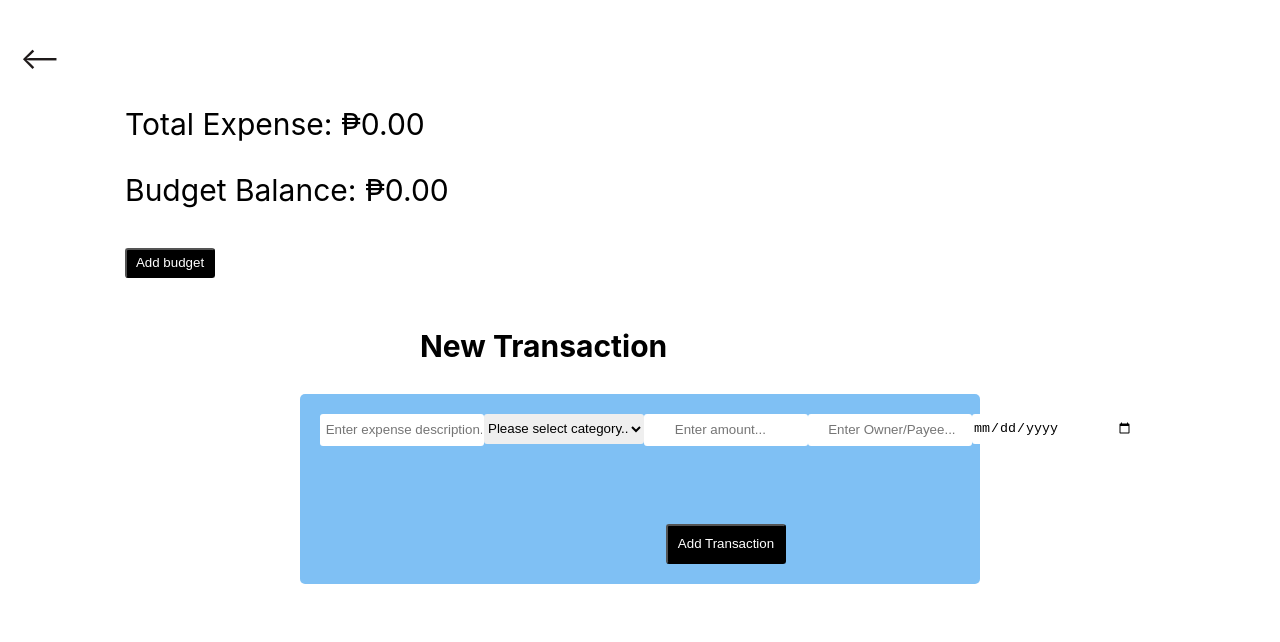
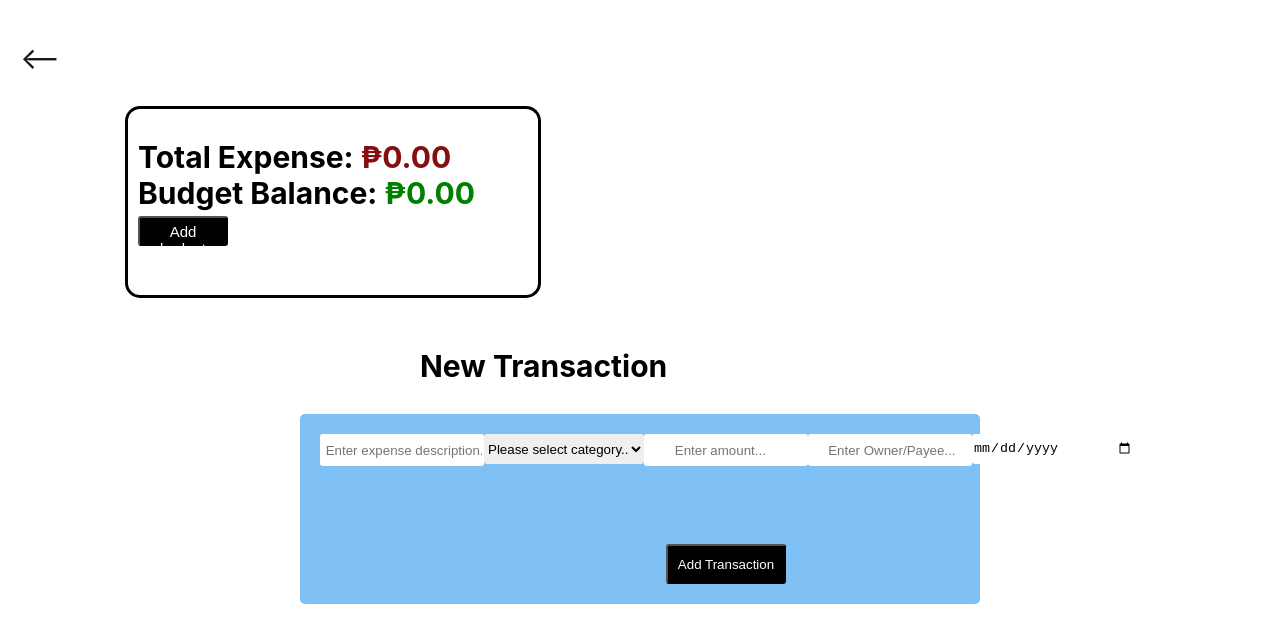
Before and after one commit to elainesanluis/bank-and-budget-app, a React (Create React App) app: page /new-transactions in a window 1280 px wide. Shown: the top 642 px of the page. Built offline with nearby package versions, Linux system fonts and the light colour scheme.

Commit message:
updated UI of header page and accountbalance page

```diff
--- a/src/App.css
+++ b/src/App.css
@@ -82,3 +82,66 @@ body {
 .budget-app-calculator:hover {
   color: rgb(179, 59, 59);
 }
+
+.total-expense-div, .accountBalance {
+  border: 1px solid black;
+  border-left: 3px solid black;
+  border-right: 3px solid black;
+}
+
+.total-expense-div {
+  border-bottom: none;
+  padding-bottom: 0;
+  margin-bottom: 0;
+  padding-left: 10px;
+  width: 400px;
+  border-top-right-radius: 15px;
+  border-top-left-radius: 15px;
+  font-weight: 700;
+  border-top: 3px solid black;
+}
+
+.accountBalance {
+  font-weight: 700;
+  padding-top: 0;
+  padding-left: 10px;
+  margin-top: 0px;
+  border-top: none;
+  width: 400px;
+  height: 120px;
+  border-bottom-left-radius: 15px;
+  border-bottom-right-radius: 15px;
+  border-bottom: 3px solid black;
+}
+
+p.accountBalance-ui {
+  padding-top: 0;
+  margin-top: 0px;
+  margin-bottom: 5px;
+  border-top: none;
+}
+
+.total-expense-div-ui {
+  border-bottom: none;
+  padding-bottom: 0;
+  margin-bottom: 0;
+
+}
+
+.addBudget {
+  padding: 5px 5px;
+  font-size: 15px;
+}
+
+.addBudget:hover {
+  background-color: rgb(133, 15, 15);
+  color: white;
+}
+
+.accountBalance-ui-peso {
+  color: green;
+}
+
+.total-expense-div-peso {
+  color: rgb(133, 15, 15);
+}
--- a/src/components/AccountBalance.js
+++ b/src/components/AccountBalance.js
@@ -43,8 +43,9 @@ return (
     return (
         <>
         <div className='accountBalance'>
-            <p>Budget Balance: &#8369;{balance.toFixed(2)}</p>
+            <p className='accountBalance-ui'>Budget Balance: <span className='accountBalance-ui-peso'> &#8369;{balance.toFixed(2)}</span></p>
             <button className='addBudget' onClick={openModal}>Add budget</button>
+            <br/>
         </div>
         <ModalComponent isOpen={isModalOpen} onClose={closeModal} />
         </>
--- a/src/components/Header.js
+++ b/src/components/Header.js
@@ -5,7 +5,7 @@ function Header ({ totalTransactions }) {
 
     return (
             <div className="total-expense-div">
-                <p>Total Expense: &#8369;{totalTransactions.toFixed(2)}</p>
+                <p className="total-expense-div-ui">Total Expense: <span className="total-expense-div-peso">&#8369;{totalTransactions.toFixed(2)}</span> </p>
             </div>
     );
 };
```
